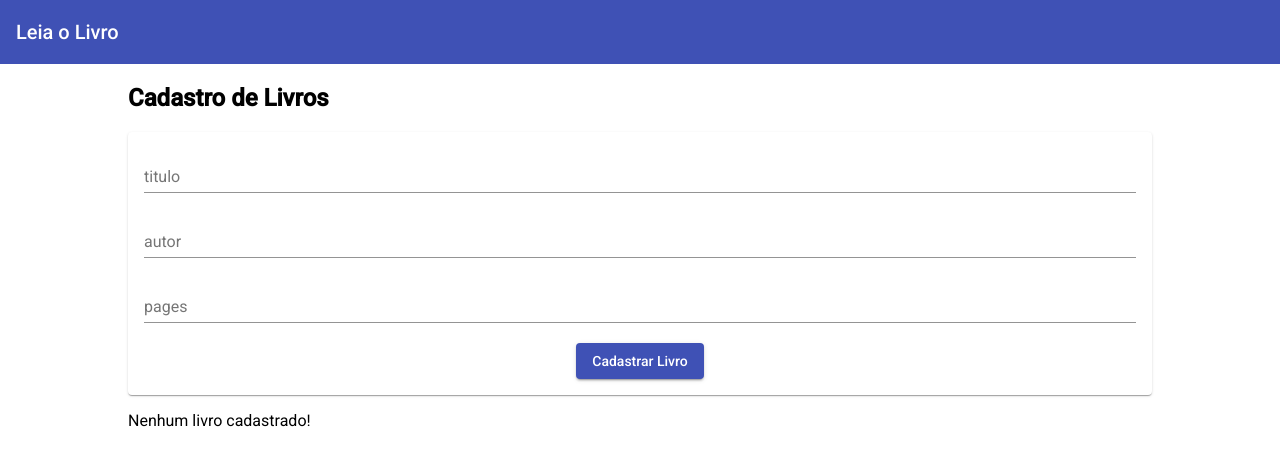
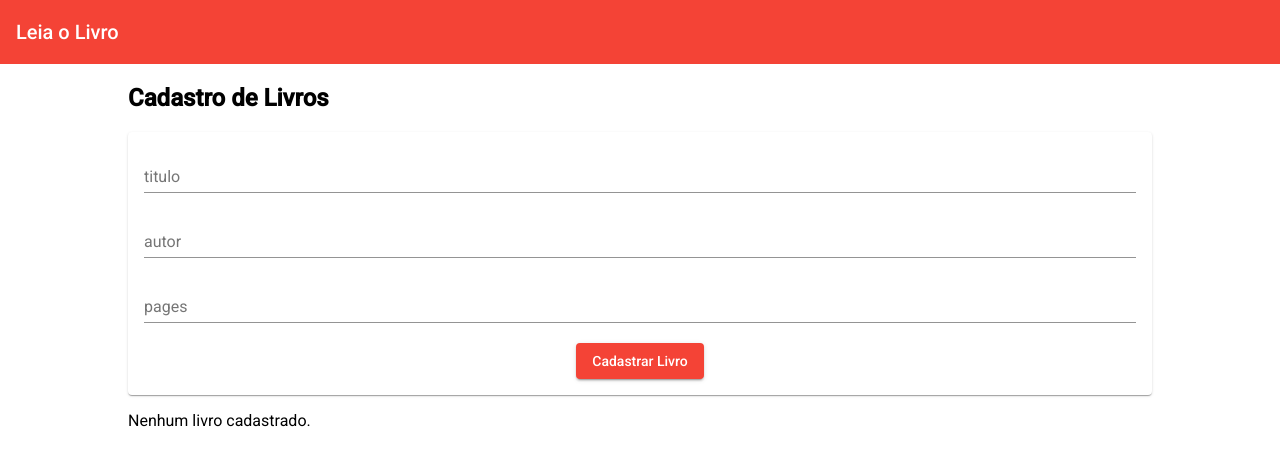
Before and after one commit to LeoBIack/AngularLivro, an Angular app: page / in a window 1280 px wide. Shown: the top 466 px of the page. Built offline with nearby package versions, Linux system fonts and the light colour scheme.

Commit message:
Ajustes finais

```diff
--- a/package.json
+++ b/package.json
@@ -21,17 +21,18 @@
     "@angular/platform-browser": "~10.1.2",
     "@angular/platform-browser-dynamic": "~10.1.2",
     "@angular/router": "~10.1.2",
+    "bootstrap": "^4.5.3",
     "rxjs": "~6.6.0",
     "tslib": "^2.0.0",
     "zone.js": "~0.10.2"
   },
   "devDependencies": {
-    "@angular-devkit/build-angular": "~0.1001.2",
+    "@angular-devkit/build-angular": "^0.1002.0",
     "@angular/cli": "~10.1.2",
     "@angular/compiler-cli": "~10.1.2",
-    "@types/node": "^12.11.1",
     "@types/jasmine": "~3.5.0",
     "@types/jasminewd2": "~2.0.3",
+    "@types/node": "^12.11.1",
     "codelyzer": "^6.0.0",
     "jasmine-core": "~3.6.0",
     "jasmine-spec-reporter": "~5.0.0",
--- a/src/app/cabecalho/cabecalho.component.html
+++ b/src/app/cabecalho/cabecalho.component.html
@@ -1,3 +1,3 @@
-<mat-toolbar color="primary">
+<mat-toolbar color="warn">
   Leia o Livro
 </mat-toolbar>
--- a/src/app/livros/livro-inserir/livro-inserir.component.html
+++ b/src/app/livros/livro-inserir/livro-inserir.component.html
@@ -20,7 +20,7 @@
       [(ngModel)]="pages" />
   </mat-form-field>
 
-  <button mat-raised-button color="primary"
+  <button mat-raised-button color="warn"
     (click)="onAdicionarLivro()"
     >Cadastrar Livro</button>
 
--- a/src/app/livros/livro-lista/livro-lista.component.html
+++ b/src/app/livros/livro-lista/livro-lista.component.html
@@ -17,5 +17,5 @@
 </mat-accordion>
 
 <p *ngIf="livros.length <= 0">
-  Nenhum livro cadastrado!
+  Nenhum livro cadastrado.
 </p>
--- a/src/index.html
+++ b/src/index.html
@@ -2,7 +2,7 @@
 <html lang="en">
 <head>
   <meta charset="utf-8">
-  <title>Cadastro de Livros</title>
+  <title>Leia o Livro</title>
   <base href="/">
   <meta name="viewport" content="width=device-width, initial-scale=1">
   <link rel="icon" type="image/x-icon" href="favicon.ico">
```
Also changed, not shown: 1 other file (tests, documents, lock files or other folders).
